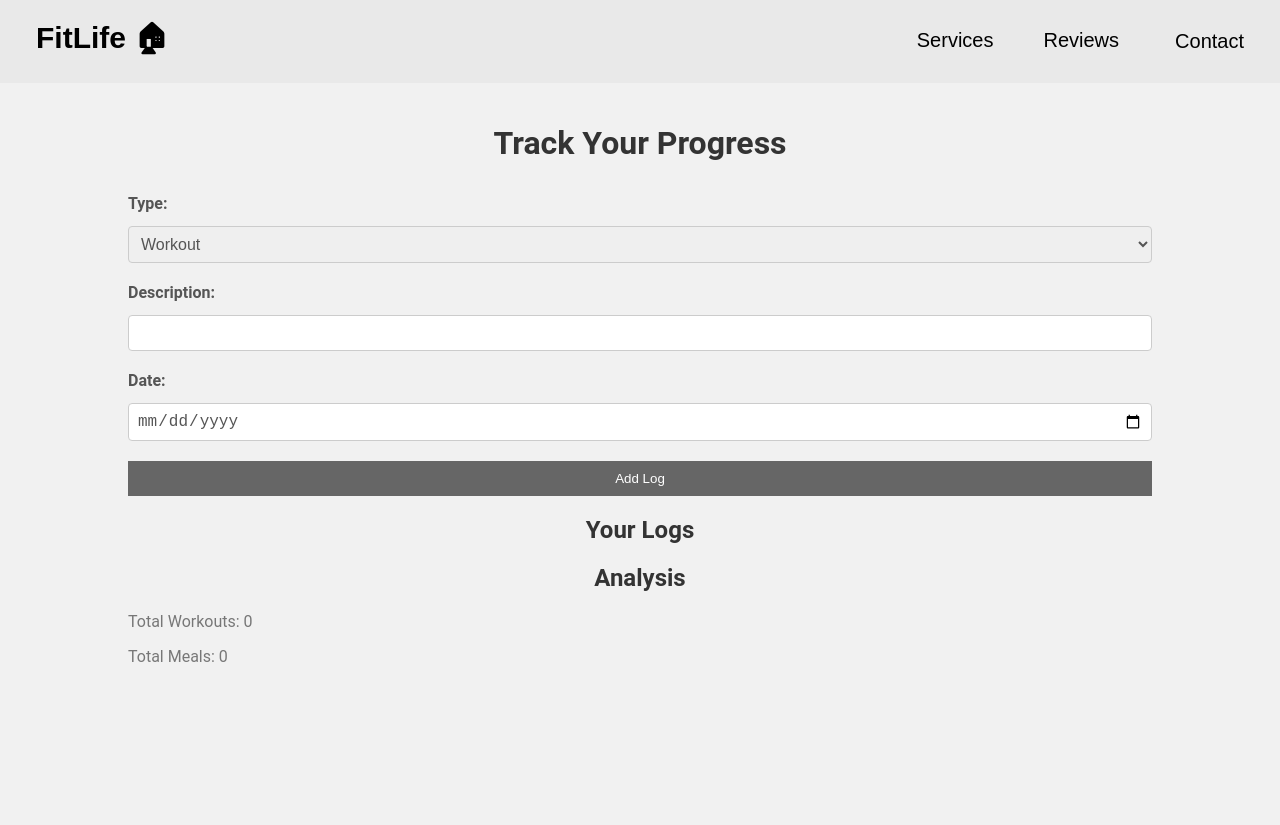
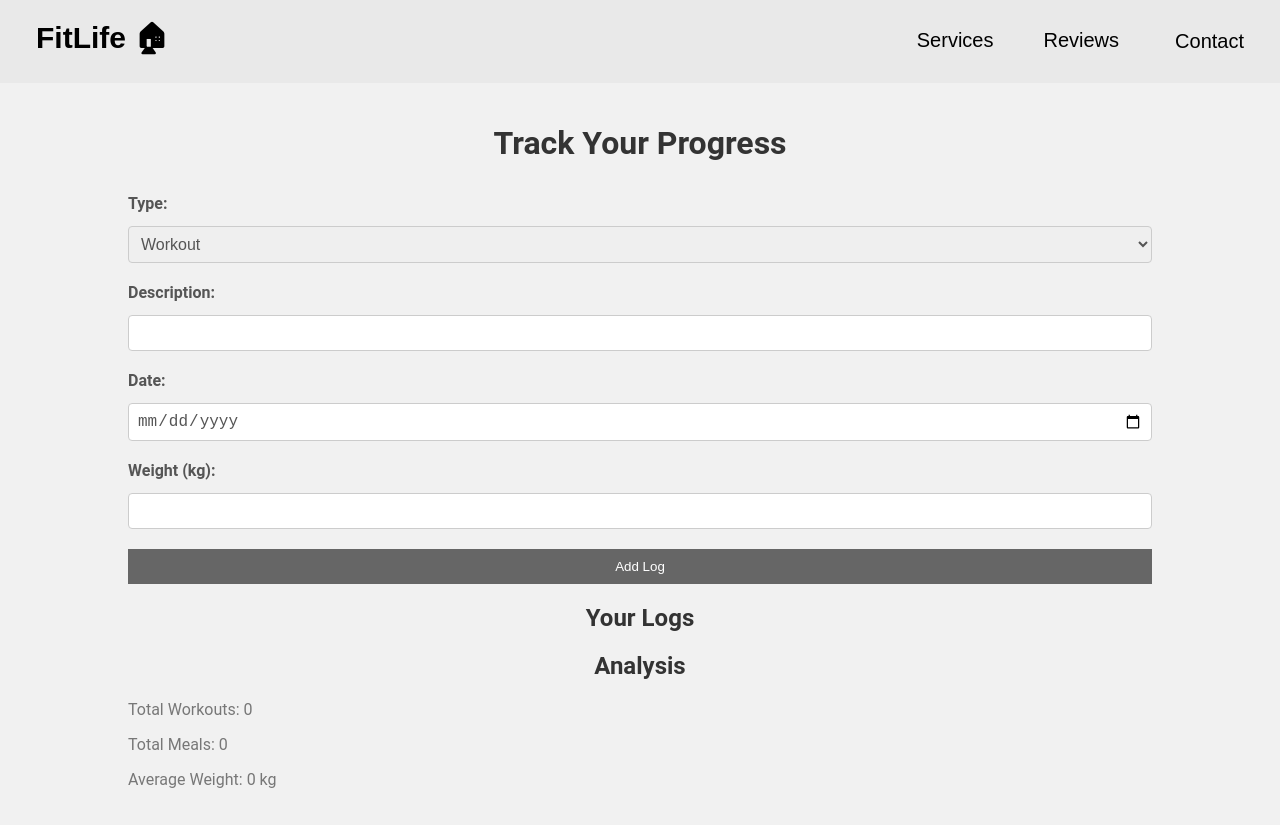
Before and after one commit to michaelhum28/seg3125-p2-f, a React (Create React App) app: page /seg3125-p2-f/services/tracker in a window 1280 px wide. Before the commit the page ends 800 px from the top, so only its background shows below. Built offline with nearby package versions, Linux system fonts and the light colour scheme.

Commit message:
fixed analyze results

```diff
--- a/src/Tracker.js
+++ b/src/Tracker.js
@@ -6,6 +6,7 @@ const Tracker = () => {
   const [type, setType] = useState('Workout');
   const [description, setDescription] = useState('');
   const [date, setDate] = useState('');
+  const [weight, setWeight] = useState('');
 
   useEffect(() => {
     const storedLogs = JSON.parse(localStorage.getItem('logs'));
@@ -19,16 +20,17 @@ const Tracker = () => {
   }, [logs]);
 
   const addLog = () => {
-    if (!description || !date) {
-      alert('Please fill in both the description and date.');
+    if (!description || !date || !weight) {
+      alert('Please fill in all fields.');
       return;
     }
 
-    const newLog = { type, description, date };
+    const newLog = { type, description, date, weight };
     setLogs([...logs, newLog]);
     setType('Workout');
     setDescription('');
     setDate('');
+    setWeight('');
   };
 
   const deleteLog = (index) => {
@@ -39,11 +41,13 @@ const Tracker = () => {
   const analyzeLogs = () => {
     const workoutCount = logs.filter(log => log.type === 'Workout').length;
     const mealCount = logs.filter(log => log.type === 'Meal').length;
+    const averageWeight = logs.length ? (logs.reduce((total, log) => total + parseFloat(log.weight), 0) / logs.length).toFixed(2) : 0;
 
     return (
       <div className="analysis">
         <p>Total Workouts: {workoutCount}</p>
         <p>Total Meals: {mealCount}</p>
+        <p>Average Weight: {averageWeight} kg</p>
       </div>
     );
   };
@@ -79,11 +83,21 @@ const Tracker = () => {
             onChange={e => setDate(e.target.value)}
           />
         </div>
+        <div className="form-group">
+          <label htmlFor="weight">Weight (kg):</label>
+          <input
+            type="number"
+            id="weight"
+            name="weight"
+            value={weight}
+            onChange={e => setWeight(e.target.value)}
+          />
+        </div>
         <button
           type="button"
           onClick={addLog}
           className="tracker-button"
-          disabled={!description || !date}
+          disabled={!description || !date || !weight}
         >
           Add Log
         </button>
@@ -96,6 +110,7 @@ const Tracker = () => {
             <p><strong>Type:</strong> {log.type}</p>
             <p><strong>Description:</strong> {log.description}</p>
             <p><strong>Date:</strong> {log.date}</p>
+            <p><strong>Weight:</strong> {log.weight} kg</p>
             <button onClick={() => deleteLog(index)} className="delete-button">Delete</button>
           </div>
         ))}
```
Also changed, not shown: src/Tracker.css (line endings or trailing spaces).
